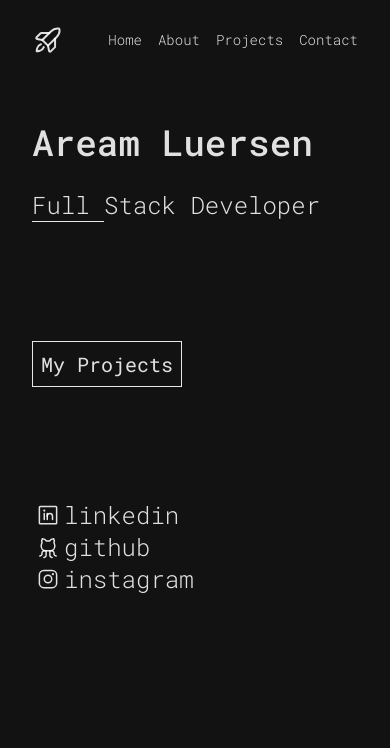
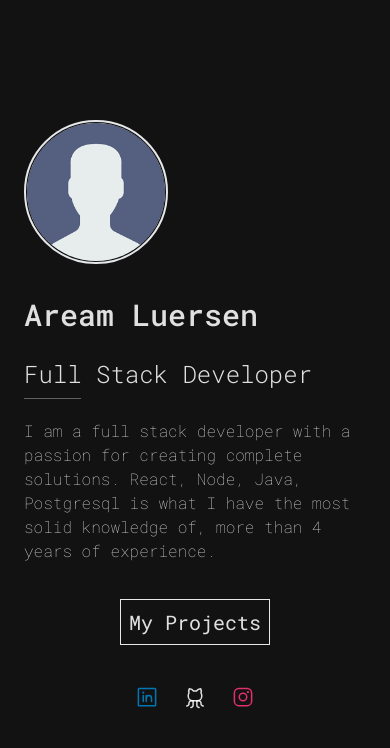
Before and after one commit to areamluersen/my_personal_portfolio, a React (Vite) app: page /new in a window 390 px wide. Shown: the top 748 px of the page. Built offline with nearby package versions, Linux system fonts and the light colour scheme; no server answers; a web font is replaced by a local one.

Commit message:
feat: following layout figma mobile

```diff
--- a/src/components/NewLayout/index.tsx
+++ b/src/components/NewLayout/index.tsx
@@ -1,13 +1,14 @@
 import React from 'react';
 import { GithubLogo, InstagramLogo, LinkedinLogo, RocketLaunch } from 'phosphor-react';
 import { devData } from '../../data/DevData';
+import { UserAvatar } from '../UserAvatar';
 
 const NewLayout: React.FC = () => {
   const { person } = devData;
   return (
     <div className="bg-dark-950 min-h-screen w-full  h-full text-primary font-roboto">
-      <div className="px-8 h-20 w-full flex align-middle items-center justify-between">
-        <div className="flex">
+      <div className="px-8 h-20 w-full flex align-middle items-center justify-between header-space-commented-in-simple-design">
+        {/* <div className="flex">
           <RocketLaunch size={32} />
         </div>
         <div className="">
@@ -19,20 +20,34 @@ const NewLayout: React.FC = () => {
           <button className="text-sm sm:text-xl lg:text-2xl font-light pl-2">
             Contact
           </button>
+        </div> */}
+      </div>
+      <div className="flex w-full mt-10 px-6 sm:px-16 md:px-28 align-middle items-center">
+        <div className="">
+          <div className="sm:flex sm:flex-row-reverse sm:justify-between">
+            <div className="flex justify-center mb-8 sm:mb-0 col-">
+              <UserAvatar className="w-36 h-36 sm:w-64 sm:h-64 lg:w-72 lg:h-72" />
+            </div>
+            <div className="sm:mr-12 min-w-[250px]">
+              <div className="">
+                <div className="mb-6">
+                  <span className="text-3xl sm:text-5xl font-medium leading-tight">
+                    {person.name} {person.surname}
+                  </span>
+                </div>
+                <div>
+                  <span className="text-2xl sm:text-4xl font-light">{person.title}</span>
+                  <div className="pt-2 pb-5 sm:pb-8">
+                    <hr className="w-1/6 hover:w-2/6 transition-all duration-500 ease-in-out border-dark-700 " />
                   </div>
                 </div>
-      <div className="flex w-full mt-10 px-8 align-middle items-center">
-        <div className="">
-          <div className=" grid grid-cols-1">
-            <span className="text-4xl sm:text-5xl font-medium leading-tight pb-6">
-              {person.name} {person.surname}
+              </div>
+              <div>
+                <span className="text-base sm:text-2xl font-thin">
+                  {person.shortDescription}
                 </span>
-            <span className="text-2xl sm:text-3xl font-light hover:hr">
-              {person.title}
-            </span>
-            <hr className="w-1/4 h-2 hover:w-2/3 transition-all duration-500 ease-in-out h" />
               </div>
-          <div className="py-28">
+              <div className="flex justify-center sm:justify-start py-9 sm:py-28">
                 <button
                   onClick={() =>
                     open(`https://github.com/${person.githubAccount}?tab=repositories`)
@@ -42,29 +57,34 @@ const NewLayout: React.FC = () => {
                   My Projects
                 </button>
               </div>
+            </div>
+          </div>
           <div
-            className={`grid-rows-${4} sm:flex text-2xl font-light transition-all duration-700 ease-in-out overflow-hidden`}
+            className={`flex justify-center text-2xl font-light transition-all duration-700 ease-in-out overflow-hidden`}
           >
             <a
               href={person.linkedInAccount}
               target="_blank"
-              className="flex items-center transition-all duration-500 ease-in-out hover:text-linkedin hover:bg-primary rounded hover:px-2"
+              className="flex items-center transition-all duration-500 ease-in-out text-linkedin sm:text-primary hover:text-linkedin hover:bg-primary rounded hover:px-2 px-2 sm:px-1"
             >
-              <LinkedinLogo className="w-8" /> linkedin
+              <LinkedinLogo className="w-8" />
+              <span className="w-0 sm:w-full invisible sm:visible">linkedin</span>
             </a>
             <a
               href={`https://github.com/${person.githubAccount}`}
               target="_blank"
-              className="flex items-center transition-all duration-500 ease-in-out hover:text-violet-500 hover:bg-primary rounded hover:px-2"
+              className="flex items-center transition-all duration-500 ease-in-out sm:text-primary hover:text-violet-500 hover:bg-primary rounded hover:px-2 px-2 sm:px-1"
             >
-              <GithubLogo className="w-8" /> github
+              <GithubLogo className="w-8" />{' '}
+              <span className="w-0 sm:w-full invisible sm:visible">github</span>
             </a>
             <a
               href={person.instagramAccount}
               target="_blank"
-              className="flex items-center transition-all duration-500 ease-in-out hover:text-instagram hover:bg-primary rounded hover:px-2"
+              className="flex items-center transition-all duration-500 ease-in-out text-instagram sm:text-primary hover:text-instagram hover:bg-primary rounded hover:px-2 px-2 sm:px-1"
             >
-              <InstagramLogo className="w-8" /> instagram
+              <InstagramLogo className="w-8 " />
+              <span className="w-0 sm:w-full invisible sm:visible">instagram</span>
             </a>
           </div>
         </div>
```
Lines whose indentation alone changed are shown as unchanged.
